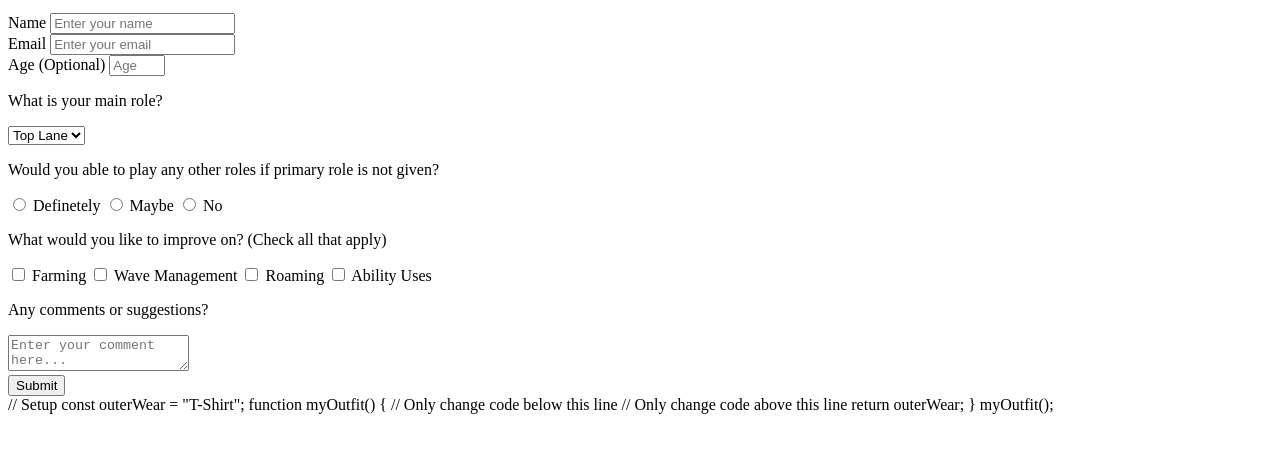
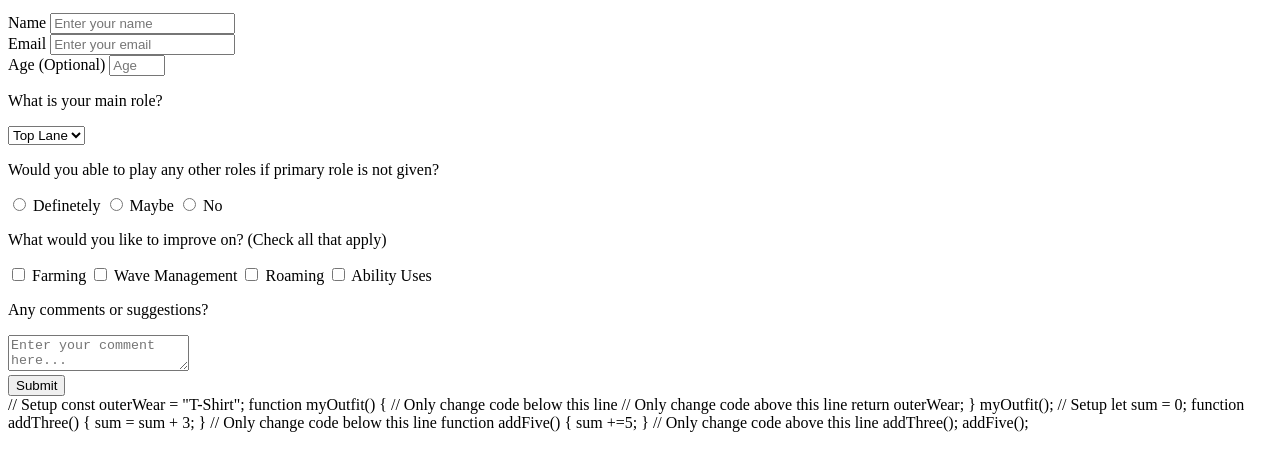
Before and after one commit to lqpham21/Survey-Form, a plain HTML site: page index.html in a window 1280 px wide. Shown: the part 101-572 px from the top of the page. Drawn offline with Linux system fonts and the light colour scheme.

Commit message:
Undefined Value returned from a Function

```diff
--- a/index.html
+++ b/index.html
@@ -94,6 +94,23 @@ function myOutfit() {
 }
 
 myOutfit();
+
+// Setup
+let sum = 0;
+
+function addThree() {
+  sum = sum + 3;
+}
+
+// Only change code below this line
+function addFive() {
+  sum +=5;
+}
+
+// Only change code above this line
+
+addThree();
+addFive();
     </div>
   </div>
 </body>
```
